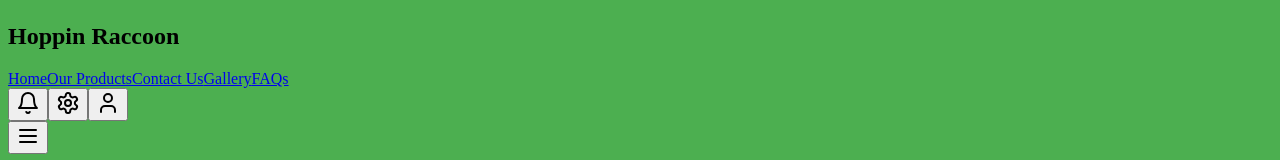
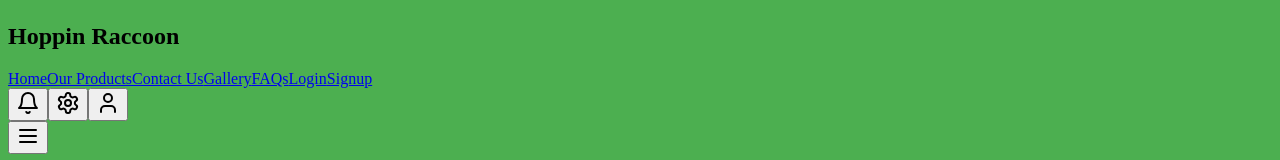
Before and after one commit to nelsonRoberts1968/hoppinraccoonranch, a React (Vite) app in the folder client/: page /signup in a window 1280 px wide. Shown: the part 219-379 px from the top of the page. Built offline with nearby package versions, Linux system fonts and the light colour scheme.

Commit message:
Login and Signup Links

```diff
--- a/client/src/layouts/MainLayout.tsx
+++ b/client/src/layouts/MainLayout.tsx
@@ -26,6 +26,8 @@ const MainLayout: React.FC<MainLayoutProps> = ({ children }) => {
             <Link href="/contact-us" className="px-3 py-2 hover:bg-gray-200 rounded-md">Contact Us</Link>
             <Link href="/shop" className="px-3 py-2 hover:bg-gray-200 rounded-md">Gallery</Link>
             <Link href="/faqs" className="px-3 py-2 hover:bg-gray-200 rounded-md">FAQs</Link>
+            <Link href="/login" className="px-3 py-2 hover:bg-gray-200 rounded-md">Login</Link>
+            <Link href="/singup" className="px-3 py-2 hover:bg-gray-200 rounded-md">Signup</Link>
           </nav>
 
           {/* 🟢 Icons */}
@@ -62,6 +64,8 @@ const MainLayout: React.FC<MainLayoutProps> = ({ children }) => {
                     <Link href="/contact-us" className="px-3 py-2 hover:bg-gray-200 rounded-md">Contact Us</Link>
                     <Link href="/shop" className="px-3 py-2 hover:bg-gray-200 rounded-md">Gallery</Link>
                     <Link href="/faqs" className="px-3 py-2 hover:bg-gray-200 rounded-md">FAQs</Link>
+                    <Link href="/login" className="px-3 py-2 hover:bg-gray-200 rounded-md">Login</Link>
+                    <Link href="/signup" className="px-3 py-2 hover:bg-gray-200 rounded-md">Signup</Link>
                   </nav>
                 </div>
               </SheetContent>
```
